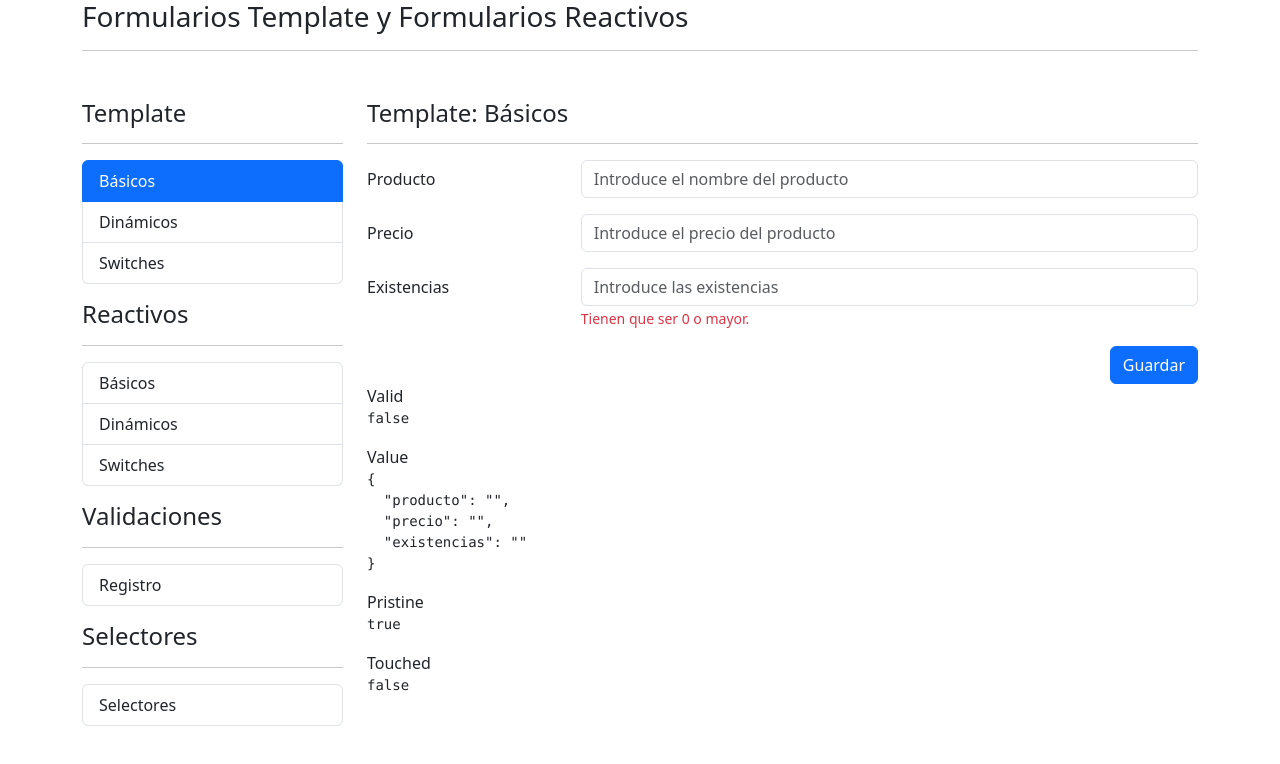
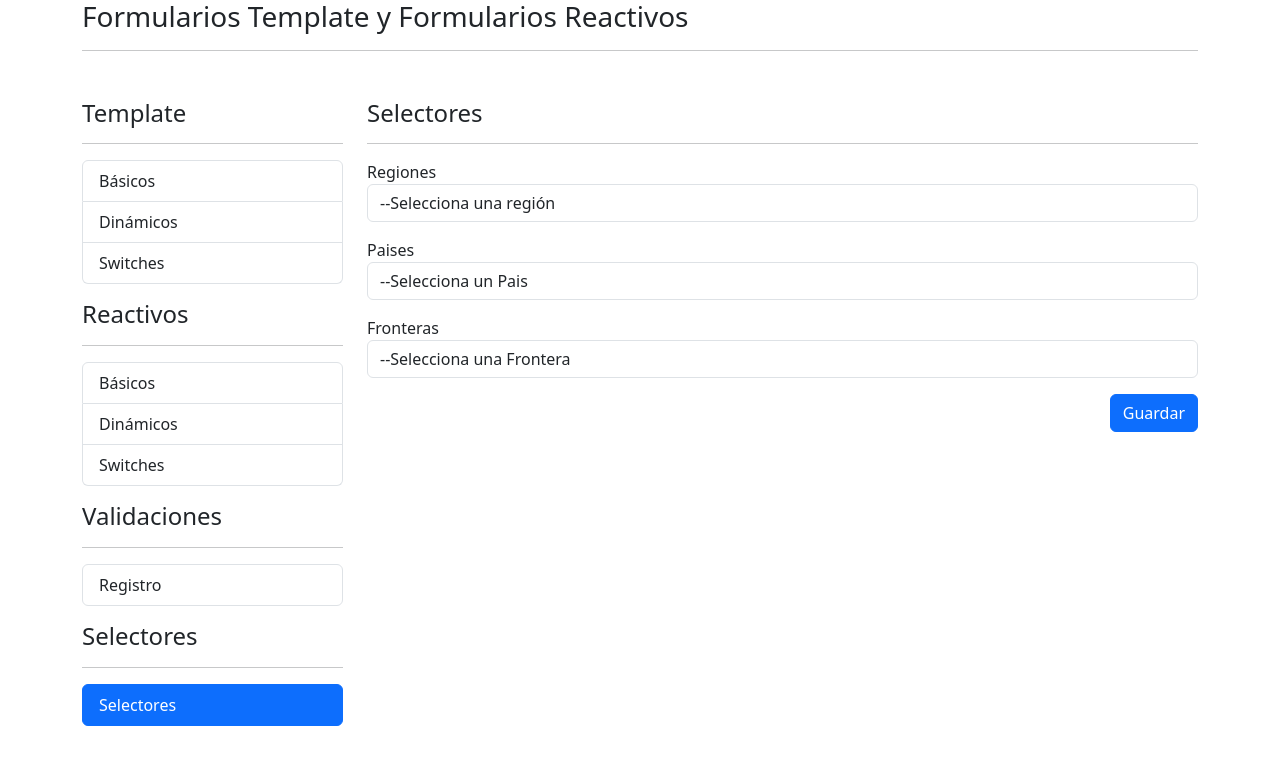
Before and after one commit to jucarlos/formulariosagri, an Angular app: page /selectores/selectores in a window 1280 px wide. Before the commit this address led to /template/basicos. Shown: the top 764 px of the page. Built offline with nearby package versions, Linux system fonts and the light colour scheme.

Commit message:
Formulario selectores - comenzando

```diff
--- /dev/null
+++ b/src/app/selectores/pages/selectores/selectores.component.html
@@ -0,0 +1,60 @@
+<h4>Selectores</h4>
+<hr>
+
+
+
+<div class="row">
+    <div class="col">
+        <form>
+
+            <!-- Regiones -->
+            <div class="row mb-3">
+                <div clas="col-sm-3">
+                    <label class="col-from-label">Regiones</label>
+                </div>
+
+                <div clas="col-sm-9">
+                    <select class="form-control">
+                        <option value="">--Selecciona una región</option>
+                    </select>
+                </div>
+            </div>
+
+
+            <!-- Paises -->
+            <div class="row mb-3">
+                <div clas="col-sm-3">
+                    <label class="col-from-label">Paises</label>
+                </div>
+
+                <div clas="col-sm-9">
+                    <select class="form-control">
+                        <option value="">--Selecciona un Pais</option>
+                    </select>
+                </div>
+            </div>
+
+
+            <!-- Fronteras -->
+            <div class="row mb-3">
+                <div clas="col-sm-3">
+                    <label class="col-from-label">Fronteras</label>
+                </div>
+
+                <div clas="col-sm-9">
+                    <select class="form-control">
+                        <option value="">--Selecciona una Frontera</option>
+                    </select>
+                </div>
+            </div>
+
+
+            <div class="row">
+                <div class="col">
+                    <button class="btn btn-primary float-end">Guardar</button>
+                </div>
+            </div>
+
+        </form>
+    </div>
+</div>
--- a/src/app/selectores/selectores-routing.module.ts
+++ b/src/app/selectores/selectores-routing.module.ts
@@ -1,7 +1,16 @@
 import { NgModule } from '@angular/core';
 import { RouterModule, Routes } from '@angular/router';
+import { SelectoresComponent } from './pages/selectores/selectores.component';
 
-const routes: Routes = [];
+const routes: Routes = [
+  {
+    path: '',
+    children: [
+      { path: 'selectores', component: SelectoresComponent },
+      { path: '**', redirectTo: 'selectores' }
+    ]
+  }
+];
 
 @NgModule({
   imports: [RouterModule.forChild(routes)],
--- a/src/app/shared/side-menu/side-menu.component.html
+++ b/src/app/shared/side-menu/side-menu.component.html
@@ -31,8 +31,7 @@
     <li *ngFor="let item of authMenu"
         class="list-group-item"
         [routerLink]="[item.ruta]"
-        routerLinkActive="active"
-        >
+        routerLinkActive="active" >
         {{ item.texto }}
     </li>
 </ul>
@@ -42,7 +41,7 @@
 <ul class="list-group">
     <li class="list-group-item"
         routerLink="selectores"
-    >
+        routerLinkActive="active" >
         Selectores
     </li>
 </ul>
```
Also changed, not shown: src/app/selectores/pages/selectores/selectores.component.ts (added, +11 -0 lines), src/app/selectores/selectores.module.ts (+6 -1 lines), src/app/selectores/pages/selectores/selectores.component.css (added), 1 other file (tests, documents, lock files or other folders).
